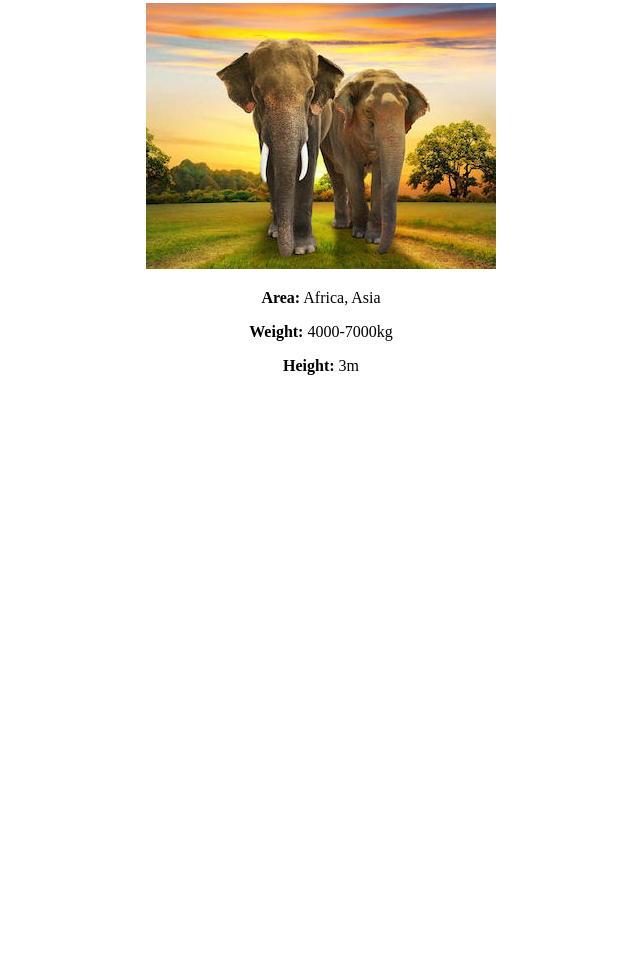
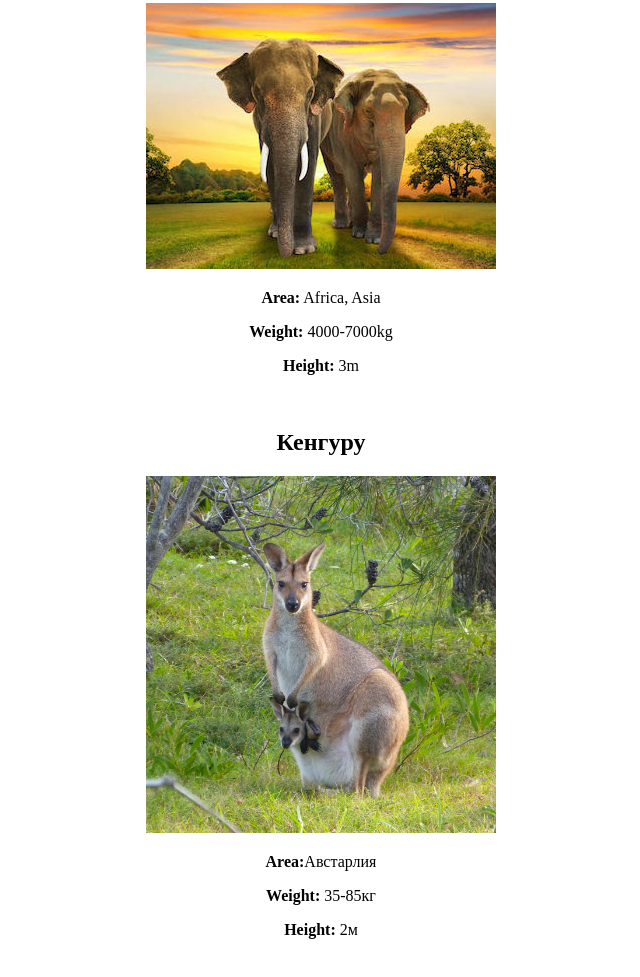
Before and after one commit to ebikozov/wild_animals, a plain HTML site: page index.html in a window 1280 px wide. Shown: the part 794-1771 px from the top of the page, without its empty margins (319-959 px from the left). Before the commit the page ends 1211 px from the top, so only its background shows below. Drawn offline with Linux system fonts and the light colour scheme.

Commit message:
Добавил позицию кенгуру

```diff
--- a/index.html
+++ b/index.html
@@ -32,5 +32,11 @@
     <p><b>Height:</b> 3m</p>
     <br>
 
+    <h2>Кенгуру</h2>
+    <img width=350px src="pictures/Кенгуру.jpg">
+    <p><b>Area:</b>Австарлия</p>
+    <p><b>Weight:</b> 35-85кг</p>
+    <p><b>Height:</b> 2м</p>
+    <br>
   </body>
 </html>
```
Also changed, not shown: pictures/Кенгуру.jpg (added).
